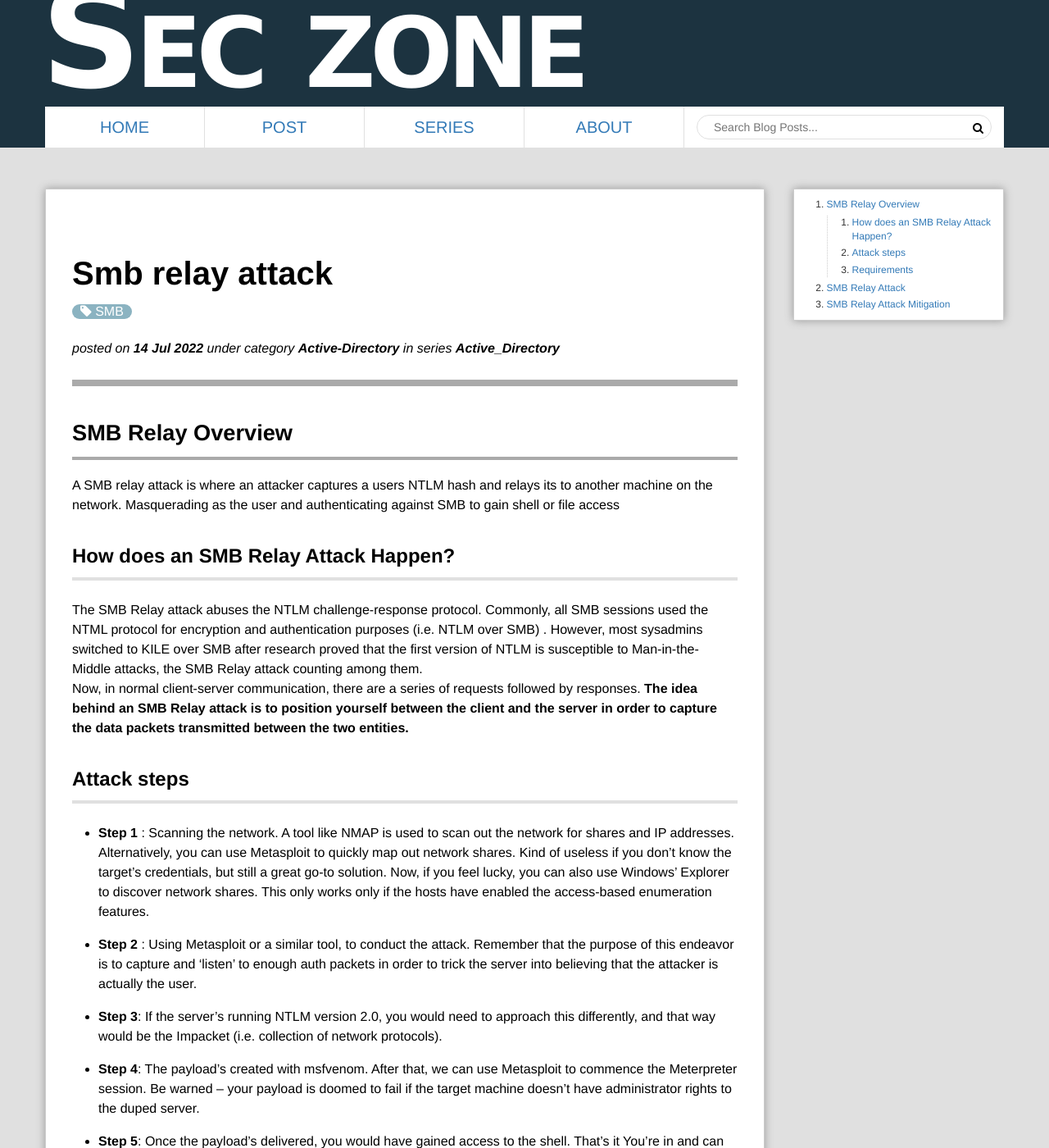
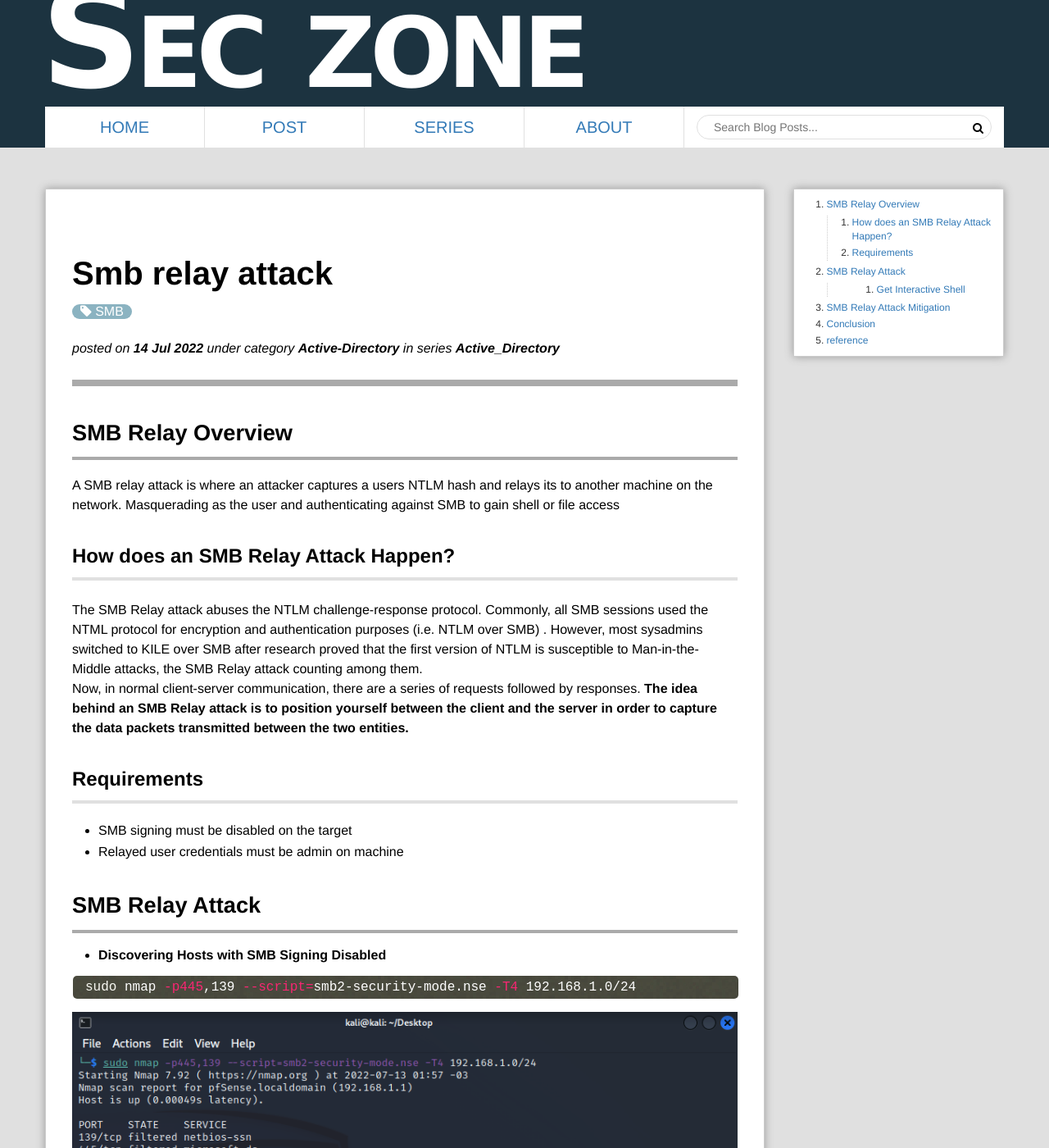
Before and after one commit to SecZone1/seczone1.github.io, a Jekyll site: the page built from _Active_Directory/2022-07-14-SMB-Relay-Attack.md, in a window 1280 px wide and 1400 px high. Shown: the whole window at 82% size. Built offline with Jekyll 4.4.1, drawn with Linux system fonts in a browser that asks for light colours; some of the changed text lies outside the part shown.

Commit message:
Update 2022-07-14-SMB-Relay-Attack.md

````diff
--- a/_Active_Directory/2022-07-14-SMB-Relay-Attack.md
+++ b/_Active_Directory/2022-07-14-SMB-Relay-Attack.md
@@ -14,17 +14,6 @@
 The SMB Relay attack abuses the NTLM challenge-response protocol. Commonly, all SMB  sessions used the NTML protocol for encryption and authentication purposes (i.e. NTLM  over SMB) . However, most sysadmins switched to KILE over SMB after research proved that the first version of NTLM is susceptible to Man-in-the-Middle attacks, the SMB Relay attack counting among them.
 Now, in normal client-server communication, there are a series of requests followed by  responses. **The idea behind an SMB Relay attack is to position yourself between the client and the server in order to capture the data packets transmitted between the two entities.**
 
-## **Attack steps**
-- **Step 1** : Scanning the network. A tool like NMAP is used to scan out the network for shares and IP addresses. Alternatively, you can use Metasploit to quickly map out network shares. Kind of useless if you don’t know the target’s credentials, but still a great go-to solution.  Now, if you feel lucky, you can also use Windows’ Explorer to discover network shares. This only works only if the hosts have enabled the access-based enumeration features.
-
-- **Step 2** : Using Metasploit or a similar tool, to conduct the attack. Remember that the purpose of this endeavor is to capture and ‘listen’ to enough auth packets in order to trick the server into believing that the attacker is actually the user.
-
-
-- **Step 3**:  If the server’s running NTLM version 2.0, you would need to approach this   differently, and that way would be the Impacket (i.e. collection of network protocols).
-
-- **Step 4**: The payload’s created with msfvenom. After that, we can use Metasploit to commence the Meterpreter session. Be warned – your payload is doomed to fail if the  target machine doesn’t have administrator rights to the duped server.
-
-- **Step 5**:  Once the payload’s delivered, you would have gained access to the shell. That’s it  You’re in and can do whatever you want (or not).  Instead of cracking hashes gathered with Responder, we can instead relay those hashes  to specific machines and potentially gain access
 
 ## **Requirements**
 -  SMB signing must be disabled on the target
@@ -33,7 +22,7 @@
 
 
 #  SMB Relay Attack
-1. **Discovering Hosts with SMB Signing Disabled**
+-  **Discovering Hosts with SMB Signing Disabled**
 
 ```bash
 sudo nmap -p445,139 --script=smb2-security-mode.nse -T4 192.168.1.0/24
@@ -44,7 +33,7 @@
 
 **add ip of disable smb to target.txt
 
-2. **Configuring Responder**
+-  **Configuring Responder**
 Because we have to relay the hash instead of just capturing it responder needs to have both the SMB server turned off and HTTP turned off. Edit the responder config file in **/etc/responder/Responder.conf** and turn off SMB and HTTP and then start responder
 
 ![Desktop View](/assets/img/AD_Lab/1 (68).png){: }
@@ -59,7 +48,7 @@
 
 ![Desktop View](/assets/img/AD_Lab/1 (69).png){: }
 
-3. **Setup the relay script**
+-  **Setup the relay script**
 
 ```bash
 sudo ntlmrelayx.py -tf target.txt -smb2support
@@ -67,15 +56,20 @@
 
 ![Desktop View](/assets/img/AD_Lab/1 (70).png){: }
 
-4. **Capturing the hash, relaying it and dumping the local SAM file**
+-  **Capturing the hash, relaying it and dumping the local SAM file**
 
 Request a share that does not exist using an admin account. Notice how the script checks if Remote Registry is enabled and if not, enables it, dumps the SAM and then re-disables it.
+
+![Desktop View](/assets/img/AD_Lab/1 (65).png){: }
+
+- now we get SAM hash , we can crack them or pass this hash to gain a shell
 
 ![Desktop View](/assets/img/AD_Lab/1 (71).png){: }
 
 **We can then takes these hashes and crack them or we can even attempt a pass-the-hash attack and attempt to gain a shell with the NTLMv2 hash on a different machine on the network.**
 
-5. Interactive Shell
+
+### Get Interactive Shell
 
 ```bash
 sudo ntlmrelayx.py -tf target.txt -smb2support -i
@@ -93,15 +87,16 @@
 
 ![Desktop View](/assets/img/AD_Lab/1 (73).png){: }
 
-```bash
-shares # will see all file share
-ls # list all file
-```
-
-![Desktop View](/assets/img/AD_Lab/1 (74).png){: }
-
 
 # SMB Relay Attack Mitigation
 -  Enable SMB Signing on all devices. This can be done via Group Policy
 -  Disable NTLM authentication on the network. Use Kerberos instead.
 -  Limit Domain Admins to specific task
+
+# Conclusion
+SMB relay attacks don’t have the same potency as ransomware such as Ryuk or RobbinHood, but they can provide the necessary ‘backdoor’ to those two and others. As always, play it safe, keep your apps and software up-to-date, and employ great cybersecurity.
+
+
+# reference
+- https://cqureacademy.com/blog/penetration-testing/smb-relay-attack
+- https://heimdalsecurity.com/blog/what-is-an-smb-relay-attack/
````
